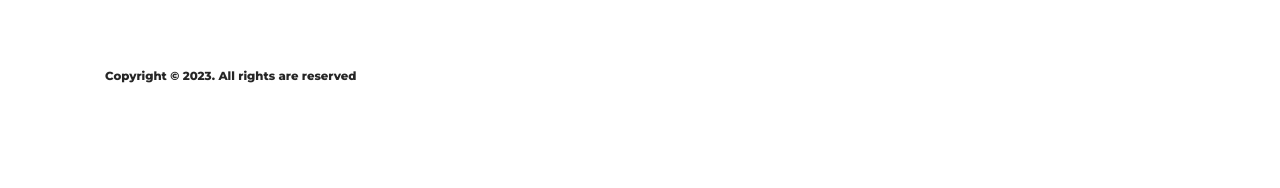
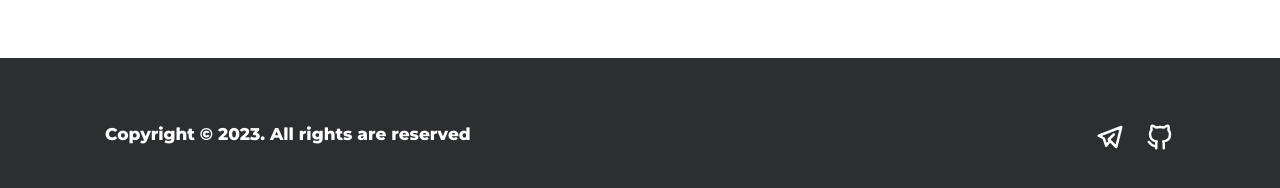
Before and after one commit to ruslannn199/portfolio, a React (Vite) app: page / in a window 1280 px wide. Shown: the part 4260-4448 px from the top of the page. Before the commit the page ends 4355 px from the top, so only its background shows below. Built offline with nearby package versions, Linux system fonts and the light colour scheme; a web font is replaced by a local one.

Commit message:
feat(components): style footer section

```diff
--- a/src/components/Contact/index.tsx
+++ b/src/components/Contact/index.tsx
@@ -8,7 +8,7 @@ const Contact: React.FC = () => {
         <div className="contact__content">
           <article className="contact__article">
             <h3 className="contact__article-title">contact</h3>
-            <h4 className="contact__article-subtitle">Don't be shy! Hit me up! 👇</h4>
+            <h4 className="contact__article-subtitle">Don't&nbsp;be&nbsp;shy! Hit&nbsp;me&nbsp;up!&nbsp;👇</h4>
           </article>
           <div className="contact__info">
             <div className="contact__box">
--- a/src/components/Footer/index.tsx
+++ b/src/components/Footer/index.tsx
@@ -1,16 +1,34 @@
+import { IconBrandGithub, IconBrandTelegram } from '@tabler/icons-react';
 import Wrapper from '../Wrapper';
 
 const Footer: React.FC = () => {
   return (
     <footer className="footer">
       <Wrapper>
-        <h3>
-          Copyright © {new Date().getFullYear()}. All rights are reserved
-        </h3>
-        <div className="footer__socials">
-          <a
-            aria-label='telegram'
-          ></a>
+        <div className="footer__content">
+          <h3 className="footer__copyright">
+            Copyright © {new Date().getFullYear()}. All rights are reserved
+          </h3>
+          <div className="footer__socials">
+            <a
+              aria-label="telegram"
+              target="_blank"
+              rel="noreferrer"
+              href="https://t.me/@ruslannn199"
+              className="footer__link"
+            >
+              <IconBrandTelegram width={30} height={30} />
+            </a>
+            <a
+              aria-label="github"
+              target="_blank"
+              rel="noreferrer"
+              href="https://github.com/ruslannn199"
+              className="footer__link"
+            >
+              <IconBrandGithub width={30} height={30} />
+            </a>
+          </div>
         </div>
       </Wrapper>
     </footer>
--- /dev/null
+++ b/src/styles/components/footer.less
@@ -0,0 +1,39 @@
+.footer {
+  background-color: @black-shade;
+  padding: 5rem 0;
+  width: 100%;
+
+  &__content {
+    display: flex;
+    justify-content: space-between;
+    align-items: center;
+
+    @media @portrait-view {
+      flex-wrap: wrap;
+      justify-content: center;
+      gap: 2rem;
+      text-align: center;
+    }
+  }
+
+  &__copyright {
+    font-size: @text-size;
+    color: @background-color;
+  }
+
+  &__socials {
+    .flex();
+    gap: 2rem;
+    margin-top: 1rem;
+  }
+
+  &__link {
+    font-size: 2.3rem;
+    color: @background-color;
+    transition: .2s ease-in-out;
+
+    &:hover {
+      transform: scale(1.2);
+    }
+  }
+}
--- a/src/styles/components/portfolio.less
+++ b/src/styles/components/portfolio.less
@@ -78,6 +78,10 @@
 
       &:hover {
         transform: translateY(calc(-100% + 40rem));
+
+        @media @tablet-view {
+          transform: translateY(calc(-100% + 47.3rem));
+        }
       }
     }
   }
--- a/src/styles/style.less
+++ b/src/styles/style.less
@@ -9,6 +9,7 @@
 @import 'components/about';
 @import 'components/blockscreen';
 @import 'components/contact';
+@import 'components/footer';
 @import 'components/hero';
 @import 'components/nav';
 @import 'components/portfolio';
```
